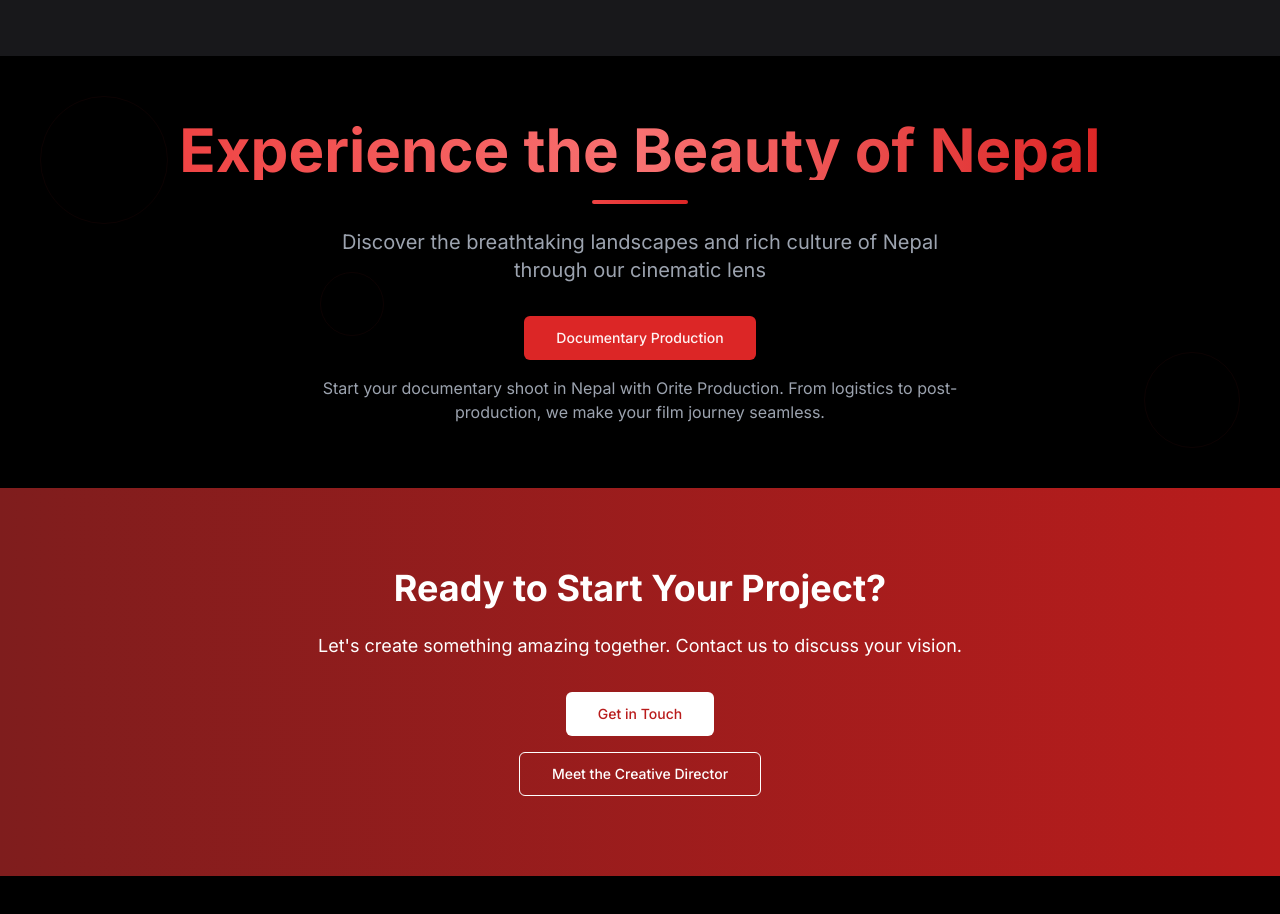
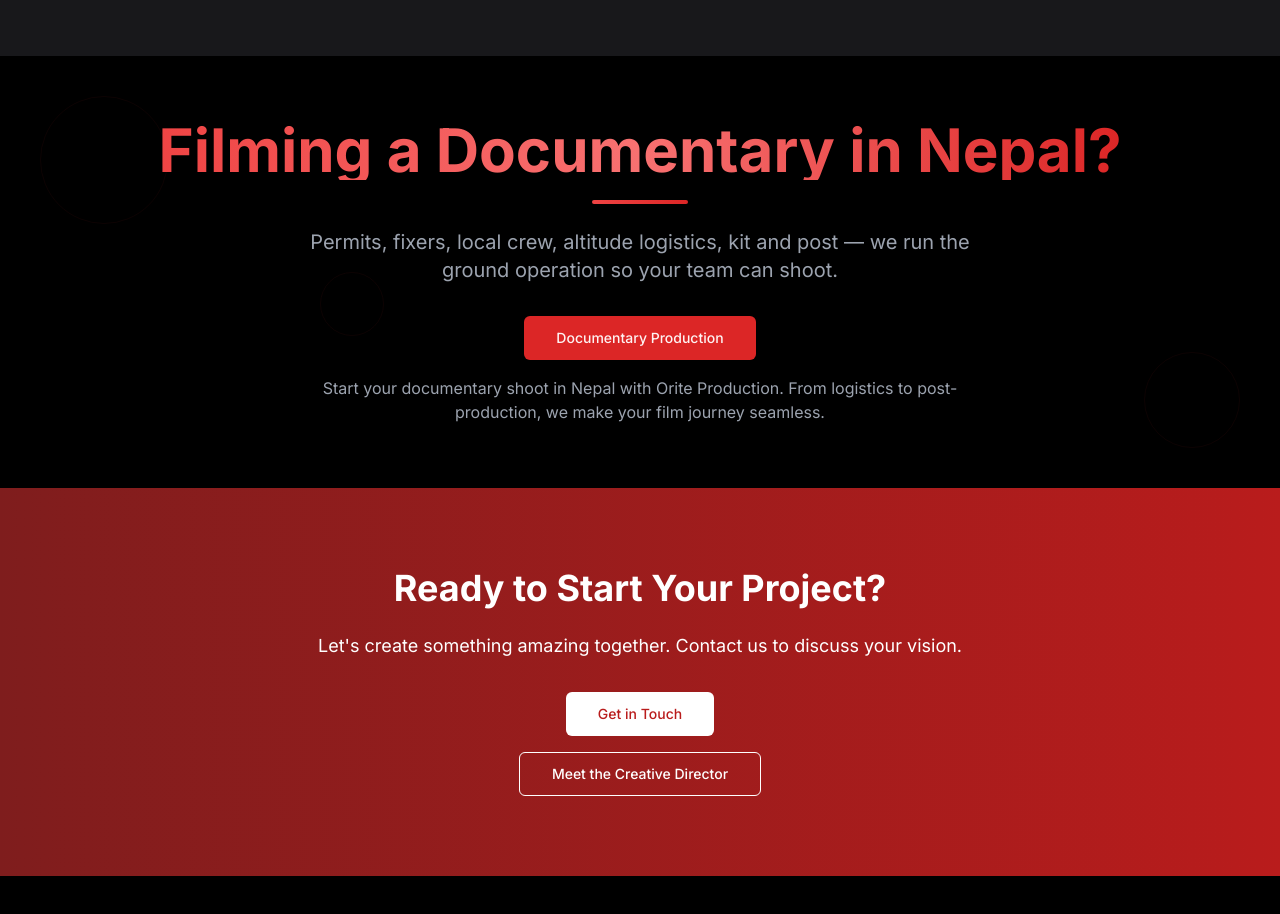
Before and after one commit to oriteproduction/website, a Next.js app: page / in a window 1280 px wide. Shown: the part 2960-3874 px from the top of the page. Built offline with nearby package versions, Linux system fonts and the light colour scheme.

Commit message:
feat: update homepage headline and description for documentary production context
Co-authored-by: oriteproduction <206226675+oriteproduction@users.noreply.github.com>

```diff
--- a/app/page.tsx
+++ b/app/page.tsx
@@ -225,12 +225,12 @@ export default function Home() {
           <div className="text-center">
             <div className="inline-block relative">
               <h2 className="text-3xl md:text-5xl lg:text-6xl font-bold bg-gradient-to-r from-red-500 via-red-400 to-red-600 bg-clip-text text-transparent mb-4">
-                Experience the Beauty of Nepal
+                Filming a Documentary in Nepal?
               </h2>
               <div className="absolute -bottom-2 left-1/2 transform -translate-x-1/2 w-24 h-1 bg-gradient-to-r from-red-500 to-red-600 rounded-full"></div>
             </div>
             <p className="text-gray-400 text-lg md:text-xl mt-8 max-w-2xl mx-auto leading-relaxed">
-              Discover the breathtaking landscapes and rich culture of Nepal through our cinematic lens
+              Permits, fixers, local crew, altitude logistics, kit and post — we run the ground operation so your team can shoot.
             </p>
             <div className="flex flex-col items-center space-y-4 mt-8">
               <Link href="/documentaryproduction">
```
